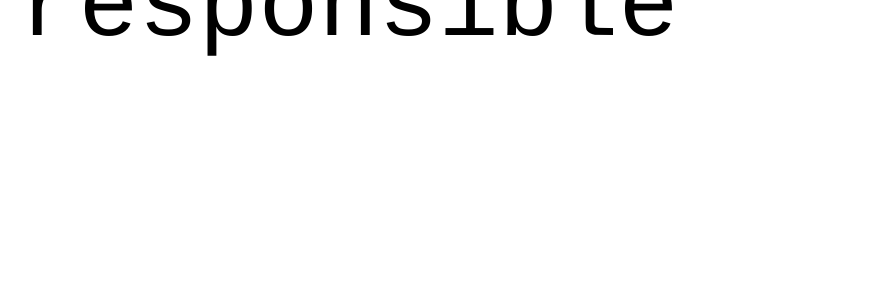
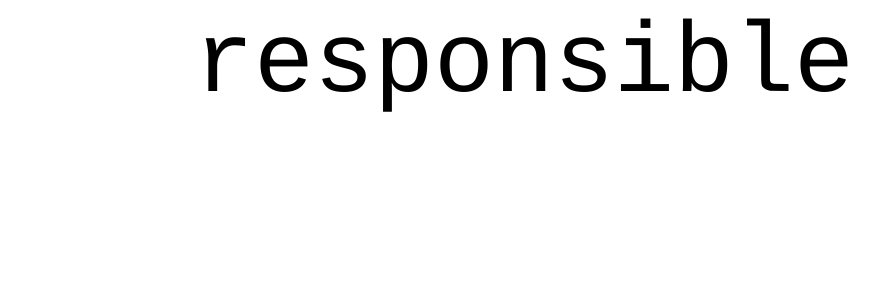
Before and after one commit to cecilhayduke/cecilhayduke.github.io, a Jekyll site: the page built from attributes/index.md, in a window 1280 px wide. Shown: the top 300 px of the page, without its empty margins (116-995 px from the left). Built offline with Jekyll 4.4.1, drawn with Linux system fonts in a browser that asks for light colours.

Commit message:
centering
updating layout

```diff
--- a/_layouts/attribute.html
+++ b/_layouts/attribute.html
@@ -26,7 +26,7 @@
 	<style type="text/css">
 		body{font-family: courier;}
 		#wrapper{margin:0 auto;width:80%;height:100%;}
-        #words{position: relative;top: 50%;transform: translateY(-50%);font-size:100px;}
+        #words{text-align:center;font-size:100px;}
 	</style>
 </head>
 
```
